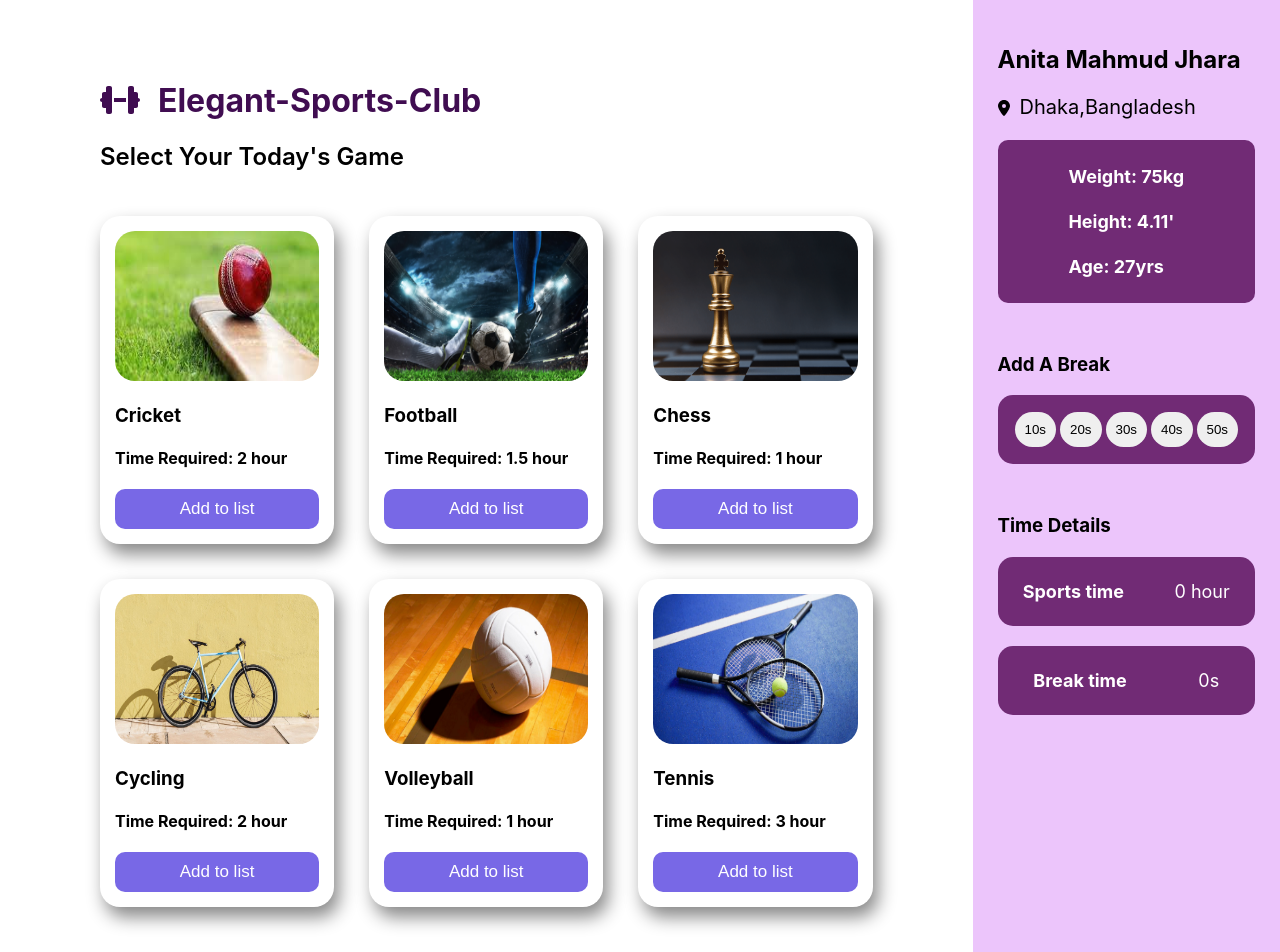
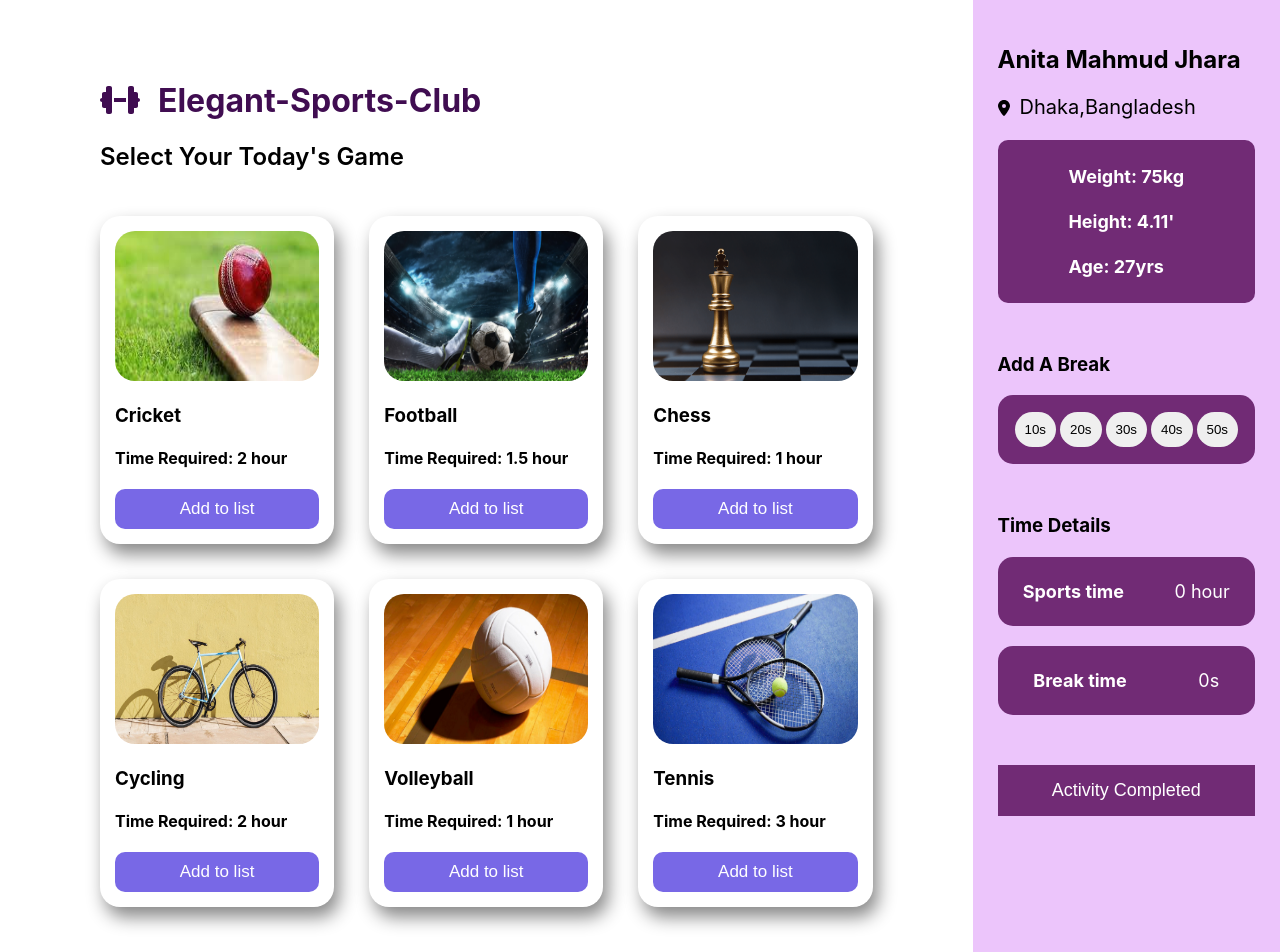
Before and after one commit to Anita-Mahmud/elegant-sports, a React (Create React App) app: page / in a window 1280 px wide. Shown: the top 952 px of the page. Built offline with nearby package versions, Linux system fonts and the light colour scheme.

Commit message:
activity button added

```diff
--- a/src/components/Detail/Detail.css
+++ b/src/components/Detail/Detail.css
@@ -2,7 +2,7 @@
     margin: 50px 0;
 }
 .time-details{
-    background-color: #712B75;
+   background-color: #712B75;
    display: flex;
    justify-content: space-around;
    align-items: center;
@@ -11,3 +11,12 @@
    font-size: 18px;
    color: white
 }
+.btn-activity{
+    margin-top: 30px;
+    width: 100%;
+    font-size: 18px;
+    background-color: #712B75;
+    color: white;
+    padding: 15px 0;
+    border: none;
+}
--- a/src/components/Detail/Detail.js
+++ b/src/components/Detail/Detail.js
@@ -12,6 +12,7 @@ const Detail = () => {
               <h4>Break time</h4>
                <p>0s</p>
               </div>
+              <button className='btn-activity'>Activity Completed</button>
         </div>
     );
 };
```
